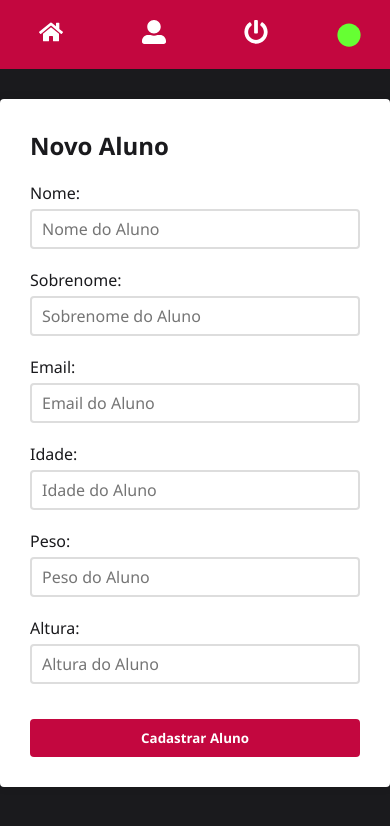
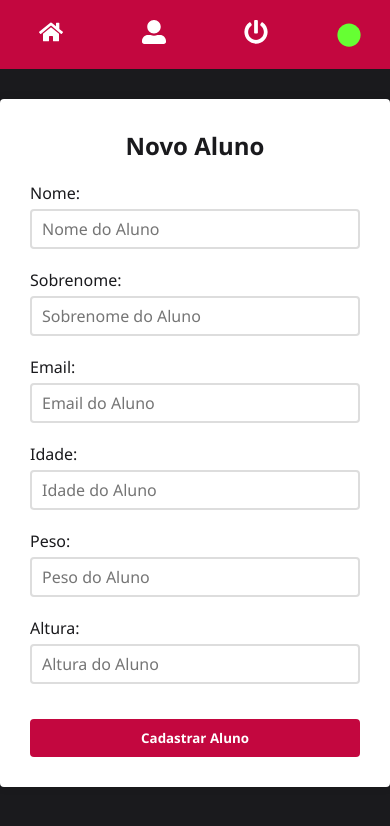
Before and after one commit to tailanpatrick/front-end-alunos, a React (Create React App) app: page /student in a window 390 px wide. Shown: the top 826 px of the page. Built offline with nearby package versions, Linux system fonts and the light colour scheme; sample sign-in values are in the browser's storage.

Commit message:
adjusted title alignment in mobile and desktop

```diff
--- a/src/pages/Student/index.tsx
+++ b/src/pages/Student/index.tsx
@@ -5,7 +5,7 @@ import { toast } from "react-toastify";
 import { Container } from "../../styles/globalstyles";
 import { Link, useNavigate, useParams } from "react-router-dom";
 import { ContainerForm, Form } from "../Register/styled";
-import { ProfilePicture } from "./styled";
+import { ProfilePicture, Title } from "./styled";
 import Loading from "../../components/Loading";
 import axios from "../../services/axios";
 import { get } from "lodash";
@@ -151,7 +151,7 @@ export default function StudentPage() {
   return (
     <Container>
       <Loading isLoading={loading} />
-      <h1>{id ? 'Editar Aluno' : 'Novo Aluno'}</h1>
+      <Title>{id ? 'Editar Aluno' : 'Novo Aluno'}</Title>
 
       {id && (
         <ProfilePicture>
--- a/src/pages/Student/styled.ts
+++ b/src/pages/Student/styled.ts
@@ -1,15 +1,12 @@
 import styled from 'styled-components';
 import { primaryColor } from './../../config/colors';
 
-interface TitleProps {
-  isRed?: boolean;
-}
 
-export const Title = styled.h1<TitleProps>`
-  background: green;
-
-  small {
-    font-size: 8px;
+export const Title = styled.h1`
+  margin-left: 25px;
+  @media (max-width: 620px){
+    margin-left: 0;
+    text-align: center;
   }
 `;
 
```
